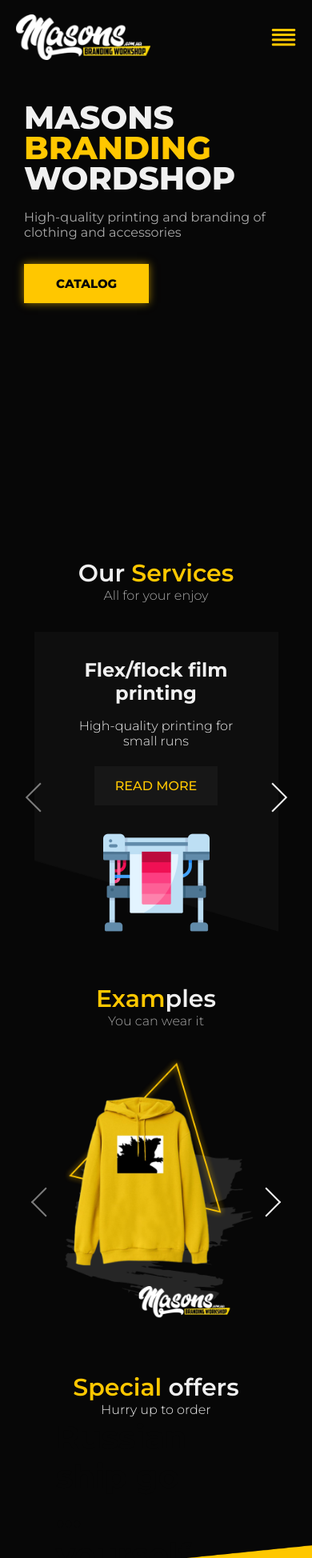
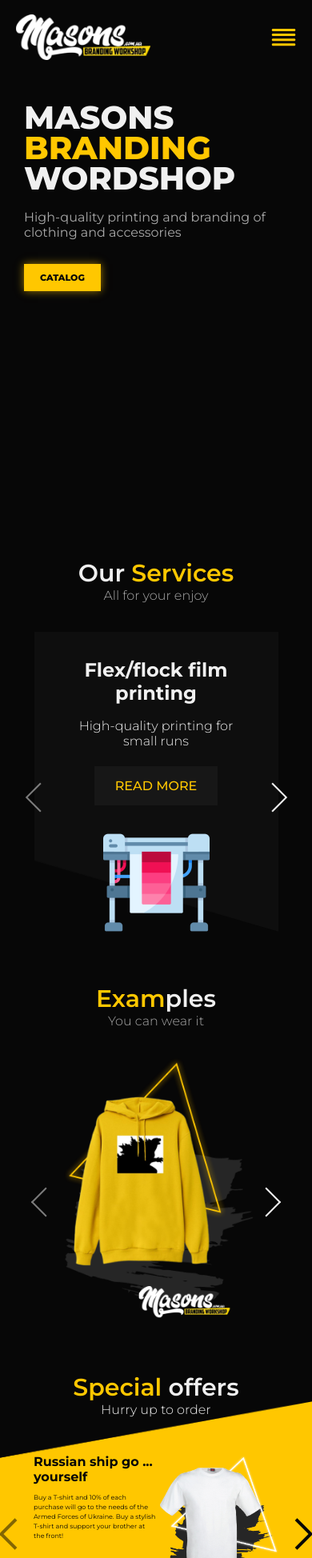
Before and after one commit to Studiya/masons-branding, a Vue app: page / in a window 390 px wide. Shown: the part 52-2000 px from the top of the page at 80% size. Built offline with nearby package versions, Linux system fonts and the light colour scheme.

Commit message:
special offers + top sales section adapt

```diff
--- a/src/assets/styles/utils/_buttons.scss
+++ b/src/assets/styles/utils/_buttons.scss
@@ -7,10 +7,16 @@
   cursor: pointer;
   border: none;
   @include transition(transform, 0.4s, ease-out, 0s);
+  white-space: nowrap;
+
+  @media screen and (max-width: $bp-tablet) {
+    font-size: 15px;
+    padding: 15px 40px;
+  }
 
   @media screen and (max-width: $bp-mobile) {
-    font-size: 15px;
-    padding: 15px 40px;
+    font-size: 11px;
+    padding: 10px 20px;
   }
 
   &:hover {
--- a/src/assets/styles/utils/_carousel.scss
+++ b/src/assets/styles/utils/_carousel.scss
@@ -120,3 +120,13 @@
     }
   }
 }
+
+.top-sales {
+  .carousel__prev {
+    left: 0 !important;
+  }
+
+  .carousel__next {
+    right: 0 !important;
+  }
+}
--- a/src/components/sections/ExamplesSection.vue
+++ b/src/components/sections/ExamplesSection.vue
@@ -28,13 +28,13 @@ const settings = {
 }
 
 const breakpoints = {
-  1024: {
+  1025: {
     itemsToShow: 3,
     itemsToScroll: 3,
     snapAlign: 'center'
   },
 
-  768: {
+  769: {
     itemsToShow: 2,
     itemsToScroll: 2,
     snapAlign: 'start'
--- a/src/components/sections/SpecialOffersSection.vue
+++ b/src/components/sections/SpecialOffersSection.vue
@@ -1,9 +1,11 @@
 <template>
   <section class="special-offers" id="specialOffers">
     <div class="wrapper">
-      <div class="special-offers__inner">
+      <div class="special-offers__head">
         <h3 class="special-offers__title"><span class="accent">Special</span> offers</h3>
         <p class="special-offers__subtitle subtitle">Hurry up to order</p>
+      </div>
+      <div class="special-offers__inner">
         <Carousel class="special-offers__carousel" v-bind="settings">
           <Slide v-for="item in offersList" :key="item.id">
             <div class="special-offers__slide">
@@ -82,29 +84,50 @@ const offersList = [
 
   .wrapper {
     max-width: 1440px;
-    @include backgroundImg(
-      '@/assets/images/offers-section/offers-bg.webp',
-      center,
-      100% 600px,
-      no-repeat
-    );
-
-    @media screen and (max-width: $bp-large) {
-      background-size: 120%;
-    }
   }
 
-  &__inner {
+  &__head {
     max-width: 1056px;
-    margin: 0 auto;
+    margin: 0 auto -80px;
 
-    @media screen and (max-width: $bp-large) {
+    @media screen and (max-width: $bp-medium) {
       padding: 0 30px;
+    }
+
+    @media screen and (max-width: $bp-tablet) {
+      margin: 0 auto -20px;
     }
   }
 
   &__subtitle {
     color: var(--color-light);
+  }
+
+  &__inner {
+    @include backgroundImg(
+      '@/assets/images/offers-section/offers-bg.webp',
+      center,
+      100% 100%,
+      no-repeat
+    );
+    padding: 100px 0;
+
+    @media screen and (max-width: $bp-medium) {
+      padding: 100px 30px;
+    }
+
+    @media screen and (max-width: $bp-tablet) {
+      padding: 100px 10px;
+    }
+
+    @media screen and (max-width: $bp-mobile) {
+      padding: 60px 10px;
+    }
+  }
+
+  &__carousel {
+    max-width: 1056px;
+    margin: 0 auto;
   }
 
   &__slide {
@@ -113,6 +136,11 @@ const offersList = [
 
     @media screen and (max-width: $bp-large) {
       padding: 0 40px;
+    }
+
+    @media screen and (max-width: $bp-tablet) {
+      gap: unset;
+      padding: 0 20px;
     }
 
     &-descr {
@@ -126,7 +154,15 @@ const offersList = [
       margin-bottom: 10px;
 
       @media screen and (max-width: $bp-medium) {
-        font-size: 40px;
+        font-size: 36px;
+      }
+
+      @media screen and (max-width: $bp-tablet) {
+        font-size: 24px;
+      }
+
+      @media screen and (max-width: $bp-mobile) {
+        font-size: 16px;
       }
     }
 
@@ -137,6 +173,16 @@ const offersList = [
 
       @media screen and (max-width: $bp-medium) {
         font-size: 20px;
+      }
+
+      @media screen and (max-width: $bp-tablet) {
+        font-size: 16px;
+      }
+
+      @media screen and (max-width: $bp-mobile) {
+        font-size: 8px;
+        line-height: 1.5;
+        margin-bottom: 28px;
       }
     }
 
--- a/src/components/sections/TopSalesSection.vue
+++ b/src/components/sections/TopSalesSection.vue
@@ -14,7 +14,7 @@
             <button type="button" @click="filterItemToggle(item)">{{ item.name }}</button>
           </li>
         </ul>
-        <ul class="top-sales__list">
+        <ul class="top-sales__list" v-if="!isSmallScreen">
           <li class="top-sales__item" v-for="item in topSalesList" :key="item.id">
             <a class="top-sales__item-link" :href="item.href" target="_blank">
               <img class="top-sales__item-img" :src="item.imgSrc" :alt="item.imgAlt" />
@@ -23,13 +23,59 @@
             </a>
           </li>
         </ul>
+        <Carousel
+          class="services__list services__list_mobile"
+          v-if="isSmallScreen"
+          v-bind="settings"
+        >
+          <Slide v-for="item in topSalesList" :key="item.id">
+            <div class="top-sales__item top-sales__item_mobile">
+              <a class="top-sales__item-link" :href="item.href" target="_blank">
+                <img class="top-sales__item-img" :src="item.imgSrc" :alt="item.imgAlt" />
+                <p class="top-sales__item-descr">{{ item.descr }}</p>
+                <p class="top-sales__item-price">{{ item.price }}</p>
+              </a>
+            </div>
+          </Slide>
+          <template #addons>
+            <Navigation />
+          </template>
+        </Carousel>
       </div>
     </div>
   </section>
 </template>
 
 <script setup>
-import { ref } from 'vue'
+import { ref, onMounted, onUnmounted } from 'vue'
+import 'vue3-carousel/dist/carousel.css'
+import { Carousel, Slide, Navigation } from 'vue3-carousel'
+
+let isSmallScreen = ref(false)
+let windowWidth = ref(window.innerWidth)
+
+onMounted(() => {
+  window.addEventListener('resize', handleWindowSizeChange)
+  handleWindowSizeChange()
+})
+onUnmounted(() => {
+  window.removeEventListener('resize', handleWindowSizeChange)
+})
+const handleWindowSizeChange = () => {
+  windowWidth.value = window.innerWidth
+  if (windowWidth.value <= 480) {
+    isSmallScreen.value = true
+  } else {
+    isSmallScreen.value = false
+  }
+  console.log(isSmallScreen.value)
+}
+
+const settings = {
+  itemsToShow: 1,
+  itemsToScroll: 1,
+  snapAlign: 'center'
+}
 
 const filtersList = [
   {
@@ -81,7 +127,7 @@ const topSalesList = [
   {
     id: 1,
     href: '#',
-    imgSrc: 'src/assets/images/top-sales-section/t-shirt.webp',
+    imgSrc: 'src/assets/images/top-sales-section/sweatshirt.webp',
     imgAlt: 't-shirt',
     descr: 'White t-shirt',
     price: '230₴'
@@ -97,7 +143,15 @@ const topSalesList = [
   {
     id: 3,
     href: '#',
-    imgSrc: 'src/assets/images/top-sales-section/t-shirt.webp',
+    imgSrc: 'src/assets/images/top-sales-section/sweatshirt.webp',
+    imgAlt: 't-shirt',
+    descr: 'White t-shirt',
+    price: '230₴'
+  },
+  {
+    id: 4,
+    href: '#',
+    imgSrc: 'src/assets/images/top-sales-section/sweatshirt.webp',
     imgAlt: 't-shirt',
     descr: 'White t-shirt',
     price: '230₴'
@@ -125,8 +179,16 @@ function filterItemToggle(item) {
   }
 
   &__filters {
-    @include flex(flex, row, center, flex-start, wrap, 20px 0);
+    @include flex(flex, row, center, flex-start, wrap, 10px 0);
     margin-bottom: 90px;
+
+    @media screen and (max-width: $bp-tablet) {
+      margin-bottom: 40px;
+    }
+
+    @media screen and (max-width: $bp-tablet) {
+      padding: 0 10px;
+    }
 
     &-item {
       button {
@@ -138,6 +200,11 @@ function filterItemToggle(item) {
         background-color: transparent;
         cursor: pointer;
         @include transition((color, background-color, box-shadow), 0.3s, ease-in, 0s);
+
+        @media screen and (max-width: $bp-mobile) {
+          font-size: 16px;
+          padding: 8px 12px 9px;
+        }
 
         &:hover {
           color: var(--color-black);
@@ -158,13 +225,28 @@ function filterItemToggle(item) {
 
   &__list {
     @include flex(flex, row, flex-start, flex-start, wrap, 25px 25px);
+
+    &_mobile {
+      padding: 0 10px;
+    }
   }
 
   &__item {
     flex-basis: calc((100% - 25px * 3) / 4);
+    height: 100%;
+
+    @media screen and (max-width: $bp-tablet) {
+      flex-basis: calc((100% - 25px * 2) / 3);
+    }
+
+    @media screen and (max-width: $bp-mobile) {
+      flex-basis: unset;
+    }
 
     &-link {
       color: var(--color-light);
+      @include flex(flex, column, space-between, center, nowrap, unset);
+      height: 100%;
 
       &:hover {
         .top-sales__item-img {
@@ -176,7 +258,7 @@ function filterItemToggle(item) {
     &-img {
       max-height: 240px;
       margin-bottom: 26px;
-      @include transition(transform, 0.3s, ease-in, 0);
+      @include transition(transform, 0.3s, ease-in, 0s);
     }
 
     &-descr {
--- a/src/views/HomeView.vue
+++ b/src/views/HomeView.vue
@@ -4,8 +4,8 @@
     <ServicesSection />
     <ExamplesSection />
     <SpecialOffersSection />
-    <!-- <TopSalesSection />
-    <CatalogSection />
+    <TopSalesSection />
+    <!-- <CatalogSection />
     <FeedbackSection />
     <MainVideoSection />
     <ContactsSection /> -->
```
